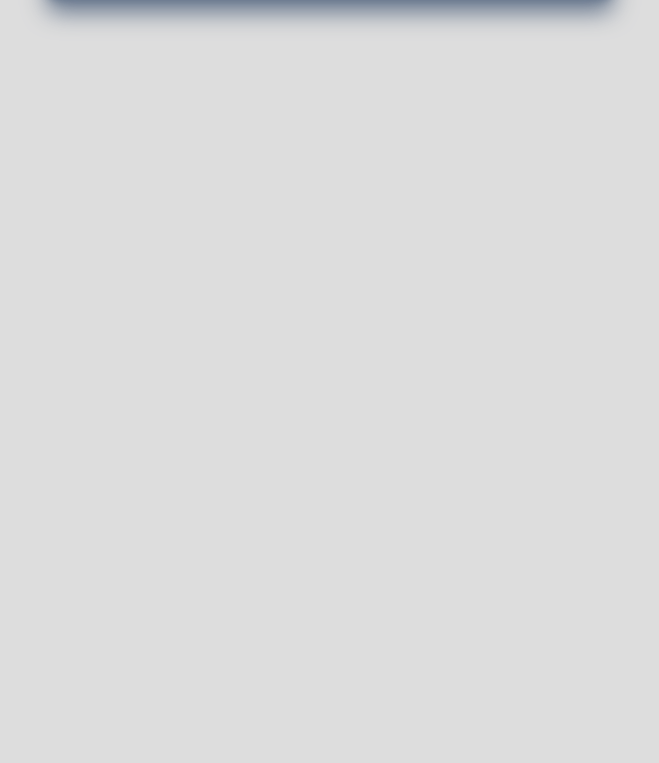
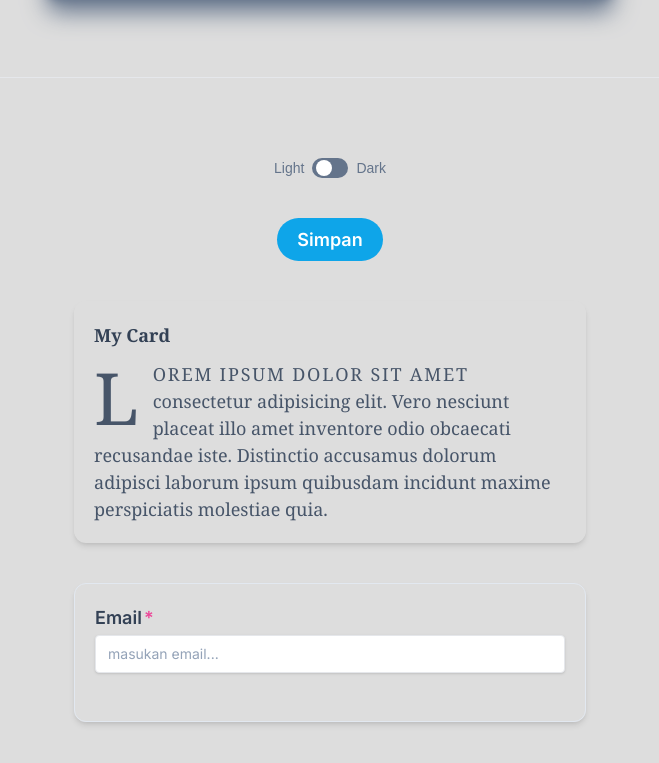
Before and after one commit to zaskhasasmita/front-end-learn, a plain HTML site: page CSS/framework/tailwind css/belajar-tailwind/index.html in a window 1280 px wide. Shown: the part 2007-2770 px from the top of the page, without its empty margins (310-969 px from the left). Before the commit the page ends 2388 px from the top, so only its background shows below. Drawn offline with nearby package versions, Linux system fonts and the light colour scheme; files that its build step writes are made by us from their sources.

Commit message:
Belajar Tailwind CSS - Pseudo-class $ Dark Mode [pseudo-classes, pseudo-elements, dark mode]

```diff
--- a/CSS/framework/tailwind css/belajar-tailwind/index.html
+++ b/CSS/framework/tailwind css/belajar-tailwind/index.html
@@ -11,6 +11,7 @@
     <script src="https://cdn.tailwindcss.com"></script>
     <script>
         tailwind.config = {
+        darkMode : 'class',
         theme: {
             extend: {
                 spacing: {
@@ -34,9 +35,12 @@
         /* * {
             border: 1px solid red;
         } */
+        #toggle:checked ~ label div.toggle-circle {
+            @apply translate-x-3
+        }
     </style>
 </head>
-<body>
+<body class="dark:bg-slate-800 dark:text-slate-200">
     <h1 class="text-8xl font-bold text-center my-10">Mari Belajar <span class="bg-gradient-to-r from-blue-500 to-teal-400 bg-clip-text text-transparent">TailwindCSS</span></h1>
 
     <section class="mb-10 bg-gradient-to-tr from-indigo-200 via-red-500 to bg-yellow-300">
@@ -72,7 +76,49 @@
     <!-- border-slate-500 -->
     <!-- opacity-50 -->
 
+    <hr class="my-20">
+
+    <div class="flex justify-center">
+        <span class="text-sm text-slate-500 mr-2">Light</span>
+        <input type="checkbox" id="toggle" class="hidden">
+        <label for="toggle">
+            <div class="w-9 h-5 bg-slate-500 rounded-full flex items-center p-1 cursor-pointer">
+                <div class="w-4 h-4 bg-white rounded-full toggle-circle"></div>
+            </div>
+        </label>
+        <span class="text-sm text-slate-500 ml-2">Dark</span>
+    </div>
+
+    <button class="my-10 bg-sky-500 px-5 py-2 rounded-full text-white font-semibold font-inter block mx-auto hover:bg-sky-600 active:bg-slate-700 focus:ring ring-sky-300 dark:bg-slate-300 dark:text-slate-800 dark:hover:bg-slate-100">Simpan</button>
+
+    <div class="max-w-lg my-10 border-slate-200 rounded-xl mx-auto p-5 shadow-md font-inter hover:bg-sky-500 group font-serif dark:hover:bg-slate-300">
+        <h5 class="font-bold text-slate-700 text-lg mb-3 group-hover:text-white dark:group-hover:text-slate-800 dark:text-slate-300">My Card</h5>
+        <p class="text-slate-600 group-hover:text-white selection:bg-lime-300 selection:text-slate-900 first-line:uppercase first-line:tracking-widest first-letter:text-7xl first-letter:float-left first-letter:mr-3 dark:group-hover:text-slate-800
+        dark:text-slate-300">
+            Lorem ipsum dolor sit amet consectetur adipisicing elit. Vero nesciunt placeat illo amet inventore odio obcaecati recusandae iste. Distinctio accusamus dolorum adipisci laborum ipsum quibusdam incidunt maxime perspiciatis molestiae quia.
+        </p>
+    </div>
+
+
+    <div class="max-w-lg border border-slate-200 rounded-xl mx-auto shadow-md font-inter p-5">
+        <form action="">
+            <label for="email">
+                <span class="block font-semibold mb-1 text-slate-700 after:content-['*'] after:text-pink-500 after:ml-0.5">Email</span>
+                <input type="email" placeholder="masukan email..." name="" id="email" class="px-3 py-2 border shadow rounded w-full block text-sm placeholder:text-slate-400 focus:outline-none focus:ring-1 focus:ring-sky-500 focus:border-sky-500 invalid:text-pink-700 invalid:focus:ring-pink-700 invalid:focus:border-pink-700 peer"/>
+                <p class="text-sm m-1 text-pink-700 invisible peer-invalid:visible">Email tidak valid</p>
+            </label>
+        </form>
+    </div>
 
     <div class="mb-96"></div>
+
+    <script>
+        const checkbox =  document.querySelector('#toggle')
+        const html = document.querySelector('html')
+
+        checkbox.addEventListener('click', function() {
+            checkbox.checked ? html.classList.add('dark') : html.classList.remove('dark')
+        })
+    </script>
 </body>
 </html>
```
